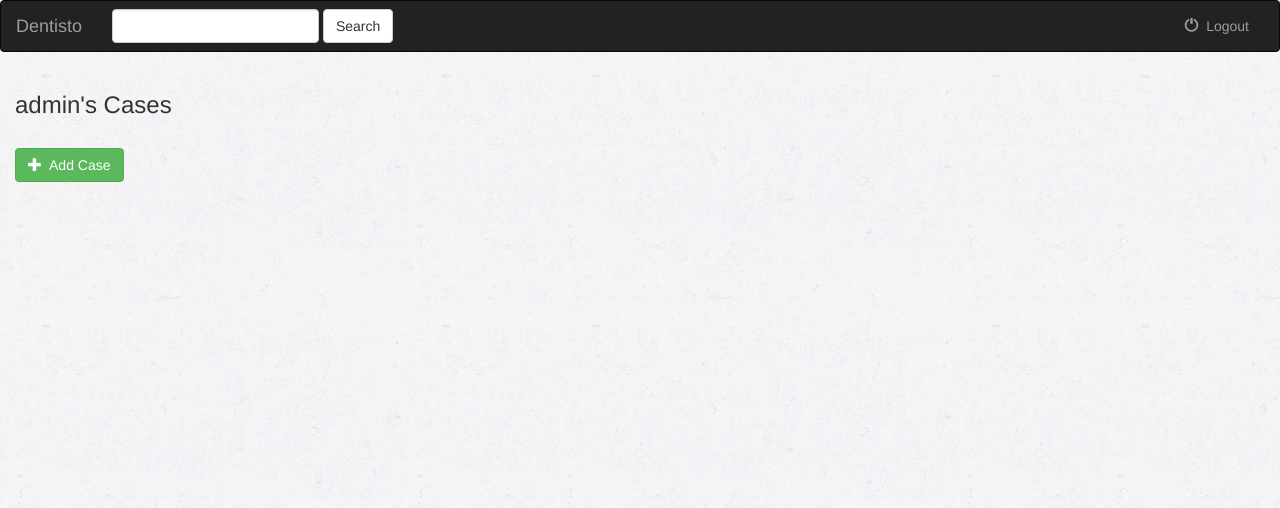
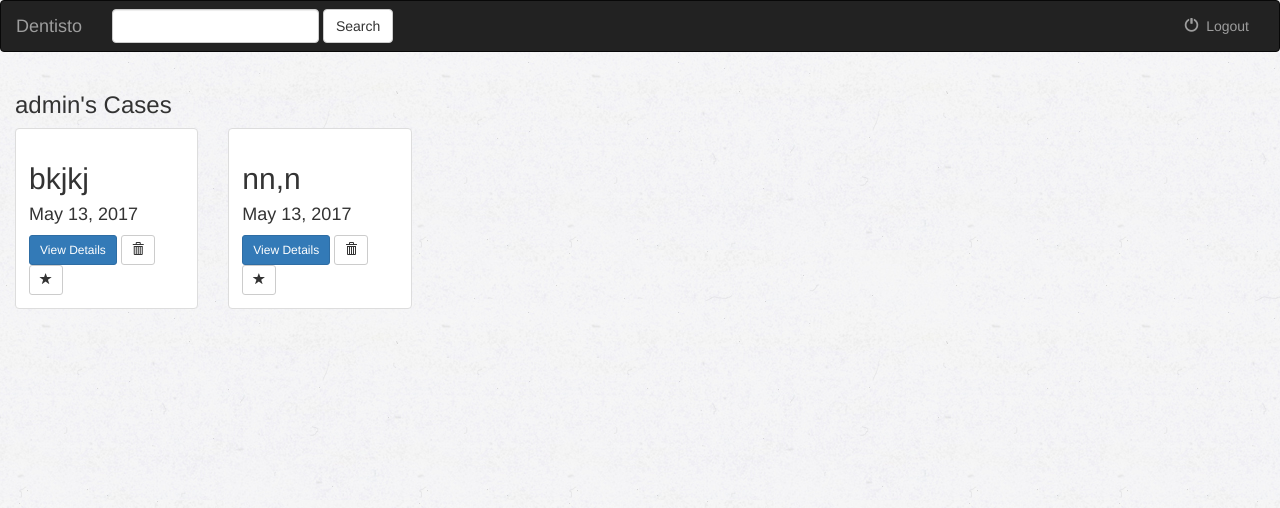
Before and after one commit to rwaidaAlmehanni/salalem-dent, a Django app: page /cases/ in a window 1280 px wide. Shown: the top 508 px of the page. Run offline with Django 3.2, Linux system fonts and the light colour scheme; a user stored in the database is signed in; data comes from the database, SQL or seed files in the repository; both versions use the stored data as it was after the commit; some libraries are stand-ins or nearby versions.

Commit message:
index page need more patient : O

```diff
--- a/cases/templates/cases/detail.html
+++ b/cases/templates/cases/detail.html
@@ -25,7 +25,7 @@
         <div class="col-sm-8 col-md-9">
 
             <ul class="nav nav-pills" style="margin-bottom: 10px;">
-                <li role="presentation" class="active"><a href="{% url 'cases:detail' %}">All cases</a></li>
+                <li role="presentation" class="active"><a href="{% url 'cases:detail' case.id%}">All cases</a></li>
                 <li role="presentation" class="active"><a href="{% url 'cases:my_cases' %}">My cases</a></li>
                 <li role="presentation"><a href="{% url 'cases:addCases' %}">Add New case</a></li>
             </ul>
--- a/cases/templates/cases/index.html
+++ b/cases/templates/cases/index.html
@@ -2,19 +2,19 @@
 {% block cases_active %}active{% endblock %}
 
 {% block body %}
-<div class="albums-container container-fluid">
+<div class="cases-container container-fluid">
 
     <!-- Albums -->
     <div class="row">
         <div class="col-sm-12">
             <h3>{{ user.username }}'s Cases</h3>
         </div>
-        {% if songs %}
-            {% for case in songs %}
+        {% if cases %}
+            {% for case in cases %}
                 <div class="col-sm-4 col-lg-2">
                     <div class="thumbnail">
-                        <a href="{% url 'cases:detail' case.id %}">
-                            <img src="{{ cases.cases_logo.url }}" class="img-responsive">
+                        <a href="{% url 'cases:detail' case.id%}">
+                            <img src="" class="img-responsive">
                         </a>
                         <div class="caption">
                             <h2>{{ case.case_typ }}</h2>
@@ -26,15 +26,15 @@
                             <!-- Delete Album -->
                             <form action="{% url 'cases:delete_cases' case.id %}" method="post" style="display: inline;">
                                 {% csrf_token %}
-                                <input type="hidden" name="case_id" value="{{ case.id }}" />
+                                <input type="hidden" name="case_id" value="{{case.id}}" />
                                 <button type="submit" class="btn btn-default btn-sm">
                                     <span class="glyphicon glyphicon-trash"></span>
                                 </button>
                             </form>
 
                             <!-- Favorite Album -->
-                            <a href="{% url 'cases:favorite_cases' case.id %}" class="btn btn-default btn-sm btn-favorite" role="button">
-                                <span class="glyphicon glyphicon-star {% if case.is_favorite %}active{% endif %}"></span>
+                            <a href="" class="btn btn-default btn-sm btn-favorite" role="button">
+                                <span class="glyphicon glyphicon-star "></span>
                             </a>
 
                         </div>
@@ -55,7 +55,7 @@
     </div>
 
     <!-- If user searches and there are songs -->
-    {% if cases %}
+   <!--  {% if songs %}
         <div class="row">
             <div class="col-sm-12">
                 <h3>Cases</h3>
@@ -74,7 +74,7 @@
                                 </tr>
                             </thead>
                             <tbody>
-                                {% for case in cases %}
+                                {% for case in songs %}
                                     <tr>
                                         <td>{{ case.case_typ }}</td>
                                         <td>{{ case.date_added }}</td>
@@ -102,7 +102,7 @@
                 </div>
             </div>
         </div>
-    {% endif %}
+    {% endif %} -->
 
 </div>
 {% endblock %}
--- a/cases/views.py
+++ b/cases/views.py
@@ -53,7 +53,7 @@ def index(request):
     if not request.user.is_authenticated():
         return render(request, 'cases/login.html')
     else:
-        cases = Cases.objects.filter(owner=request.user)
+        cases = Cases.objects.all()
         song_results = Cases.objects.all()
         query = request.GET.get("q")
         if query:
@@ -107,8 +107,9 @@ def detail(request):
     if not request.user.is_authenticated():
         return render(request, 'cases/login.html')
     else:
-        cases = Cases.objects.all()
-    return render(request, 'cases/detail.html', {'cases':cases})
+        user = request.user
+        cases = get_object_or_404(Cases, pk=cases_id)
+    return render(request, 'cases/detail.html', {'cases':cases,'user':user})
 
 
 
```
Also changed, not shown: db.sqlite3, 1 other file.
